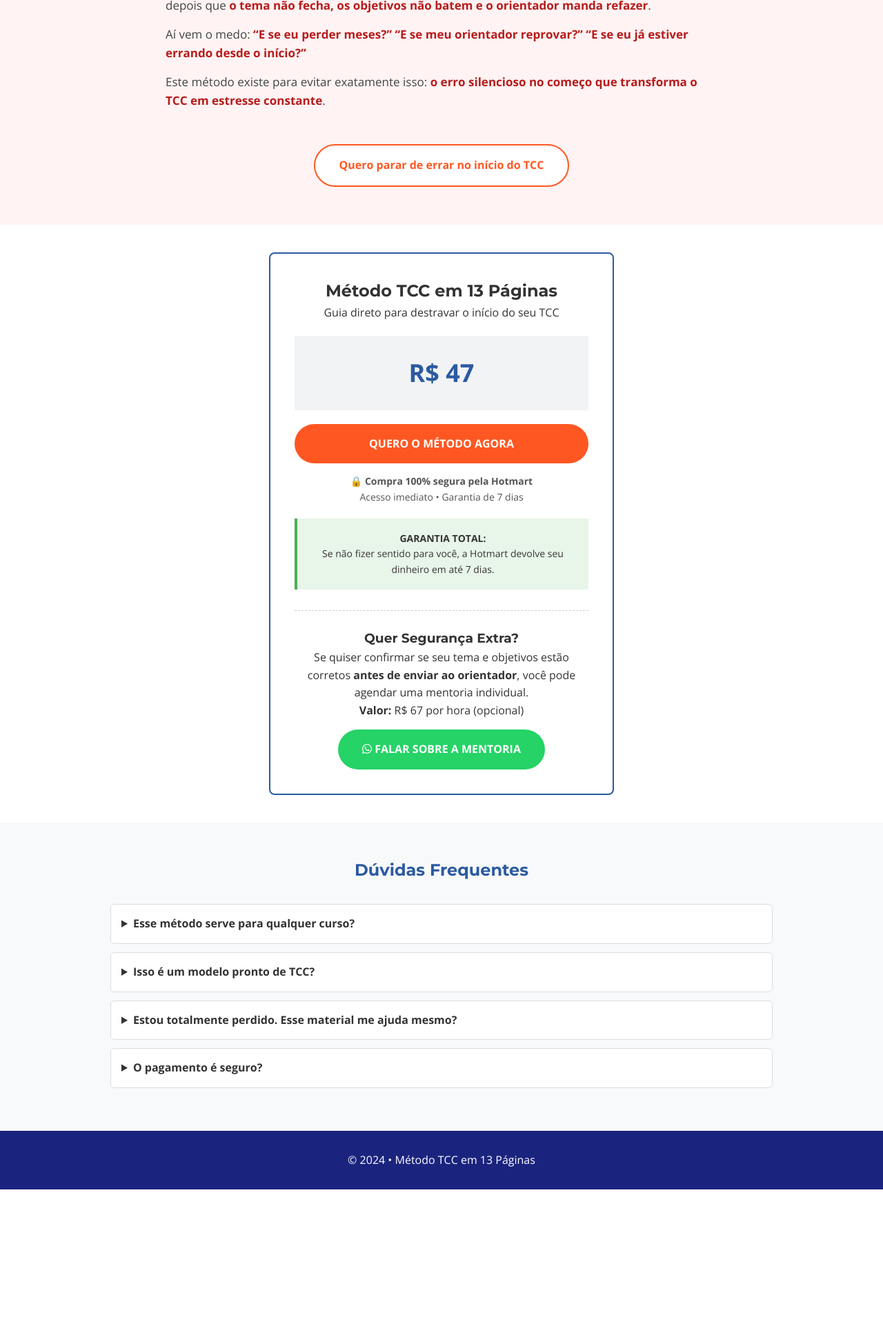
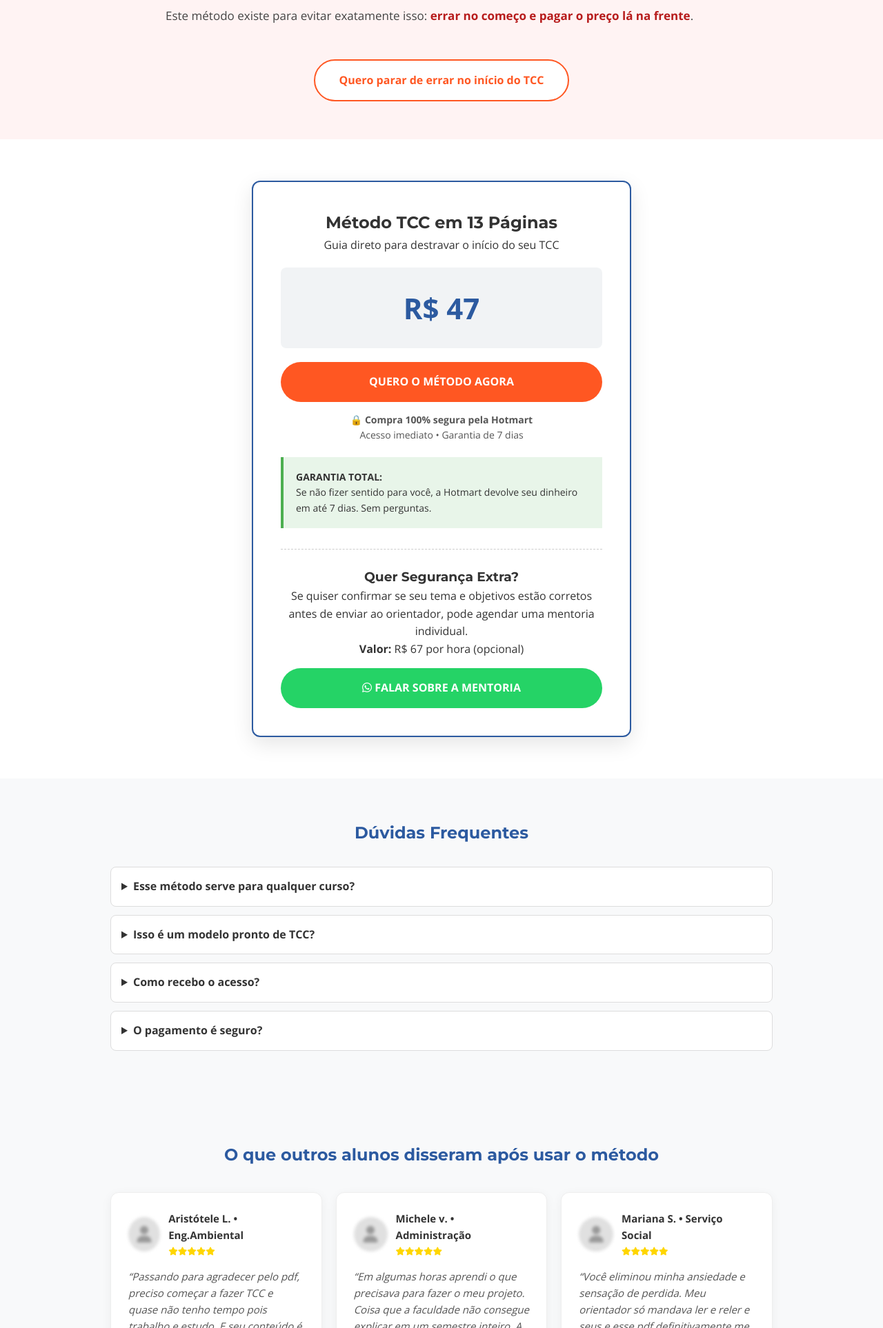
Before and after one commit to 6ustavofonttes-5ol/metodo-tcc, a plain HTML site: page index.html in a window 1280 px wide. Shown: the part 874-2800 px from the top of the page at 69% size. Before the commit the page ends 2599 px from the top, so only its background shows below. Drawn offline with nearby package versions, Linux system fonts and the light colour scheme.

Commit message:
Update index.html

```diff
--- a/index.html
+++ b/index.html
@@ -13,52 +13,92 @@
 
     <style>
         *{margin:0;padding:0;box-sizing:border-box}
-        body{font-family:'Open Sans',sans-serif;color:#333;line-height:1.6}
+        body{font-family:'Open Sans',sans-serif;color:#333;line-height:1.6; background-color: #fff;}
         h1,h2,h3{font-family:'Montserrat',sans-serif}
         .container{max-width:1000px;margin:auto;padding:0 20px}
-        .btn{display:inline-block;padding:16px 35px;border-radius:50px;font-weight:700;text-decoration:none}
+        .btn{display:inline-block;padding:16px 35px;border-radius:50px;font-weight:700;text-decoration:none;transition: 0.3s;cursor: pointer;border:none;}
+        .btn:hover{transform: scale(1.05); opacity: 0.9;}
         .btn-primary{background:#FF5722;color:#fff}
         .btn-secondary{background:#25D366;color:#fff;margin-top:15px}
         .btn-light{background:#fff;border:2px solid #FF5722;color:#FF5722;margin-top:20px}
 
-        .header{padding:15px 0;border-bottom:1px solid #eee}
+        .header{padding:15px 0;border-bottom:1px solid #eee; background: #fff;}
         .header-container{display:flex;justify-content:space-between;align-items:center}
         .logo{font-size:22px;font-weight:900;color:#2C5AA0}
         .price-tag{background:#2C5AA0;color:#fff;padding:6px 15px;border-radius:50px}
 
         .hero{background:#f8f9fa;padding:60px 0;text-align:center}
-        .hero h1{font-size:34px;color:#2C5AA0}
+        .hero h1{font-size:34px;color:#2C5AA0;line-height: 1.2;}
         .hero h1 span{color:#FF5722}
         .hero-subtitle{font-size:19px;color:#555;margin:22px 0}
 
-        .page-count{background:#fff;border:2px solid #FFD600;padding:25px;border-radius:8px;max-width:500px;margin:30px auto}
+        .page-count{background:#fff;border:2px solid #FFD600;padding:25px;border-radius:8px;max-width:500px;margin:30px auto;box-shadow: 0 4px 10px rgba(0,0,0,0.05)}
         .page-number{font-size:48px;font-weight:900;color:#FF5722}
 
-        /* DOR */
         .pain{background:#fff3f3;padding:55px 0}
         .pain h2{text-align:center;color:#b71c1c;margin-bottom:25px}
         .pain p{max-width:800px;margin:0 auto 15px;font-size:17px;color:#444}
         .pain strong{color:#b71c1c}
-
         .pain-cta{text-align:center;margin-top:30px}
 
-        .offer{padding:40px 0}
-        .offer-card{border:2px solid #2C5AA0;border-radius:8px;padding:35px;max-width:500px;margin:auto;text-align:center}
-        .price-box{background:#f1f3f5;padding:25px;margin:20px 0}
-        .new-price{font-size:36px;font-weight:900;color:#2C5AA0}
+        /* DEPOIMENTOS PROFISSIONAIS */
+        .testimonials{padding:60px 0;background:#f8f9fa}
+        .testimonials h2{text-align:center;color:#2C5AA0;margin-bottom:35px}
+        .testimonial-grid{display:grid;grid-template-columns:repeat(auto-fit,minmax(280px,1fr));gap:20px}
+
+        .testimonial{
+            background:#fff;
+            border-radius:12px;
+            padding:25px;
+            border: 1px solid #eee;
+            box-shadow: 0 4px 15px rgba(0,0,0,0.05);
+            transition: 0.3s;
+        }
+        .testimonial:hover{transform: translateY(-5px);}
+
+        .testimonial-header{display:flex;align-items:center;margin-bottom:15px}
+        .avatar{
+            width:50px;
+            height:50px;
+            border-radius:50%;
+            background:#e0e0e0;
+            display:flex;
+            align-items:center;
+            justify-content:center;
+            margin-right:12px;
+            filter:blur(2px); /* Efeito de privacidade que gera curiosidade */
+        }
+        .avatar i{font-size:24px;color:#999}
+
+        .user-info strong{display:block;font-size:15px;color:#333}
+        .stars{color: #FFD600; font-size: 12px; margin-top: 2px;}
+
+        .testimonial p{font-size:15px;color:#555;font-style: italic;}
+
+        /* OFERTA */
+        .offer{padding:60px 0}
+        .offer-card{border:2px solid #2C5AA0;border-radius:12px;padding:40px;max-width:550px;margin:auto;text-align:center;background:#fff;box-shadow: 0 10px 30px rgba(0,0,0,0.1)}
+        .price-box{background:#f1f3f5;padding:25px;margin:20px 0;border-radius: 8px;}
+        .new-price{font-size:42px;font-weight:900;color:#2C5AA0}
 
         .security{font-size:14px;color:#555;margin-top:15px}
-        .guarantee{background:#E8F5E9;padding:18px;margin-top:20px;border-left:4px solid #4CAF50;font-size:14px}
+        .guarantee{background:#E8F5E9;padding:18px;margin-top:20px;border-left:4px solid #4CAF50;font-size:14px;text-align: left;}
 
         .mentoria-box{margin-top:30px;padding-top:25px;border-top:1px dashed #ccc}
 
-        .faq{background:#f8f9fa;padding:50px 0}
+        .faq{background:#f8f9fa;padding:60px 0}
         .faq h2{text-align:center;color:#2C5AA0;margin-bottom:30px}
-        .faq details{background:#fff;border:1px solid #ddd;border-radius:6px;padding:15px;margin-bottom:12px}
-        .faq summary{font-weight:700;cursor:pointer}
+        .faq details{background:#fff;border:1px solid #ddd;border-radius:8px;padding:15px;margin-bottom:12px;cursor: pointer;}
+        .faq summary{font-weight:700;outline: none;}
         .faq p{margin-top:10px;font-size:15px;color:#555}
 
-        .footer{background:#1a247e;color:#fff;padding:30px 0;text-align:center}
+        .footer{background:#1a247e;color:#fff;padding:40px 0;text-align:center}
+
+        @media (max-width: 768px) {
+            .hero h1{font-size:28px}
+            .new-price{font-size:36px}
+        }
+
     </style>
 </head>
 
@@ -74,7 +114,7 @@
 <section class="hero">
     <div class="container">
         <h1>
-            Evite Começar o TCC do Jeito Errado
+            Evite Começar o TCC do Jeito Errado<br>
             <span>e Descobrir Isso Tarde Demais</span>
         </h1>
 
@@ -97,41 +137,28 @@
     </div>
 </section>
 
-<!-- DOR INTENSIFICADA -->
 <section class="pain">
     <div class="container">
         <h2>Se você está travado no TCC, isso não é falta de capacidade</h2>
 
-        <p>
-            O problema quase sempre é o mesmo:
-            <strong>você começa pelo lugar errado</strong>.
-        </p>
+        <p><strong>O problema quase sempre é o mesmo:</strong> você começa pelo lugar errado.</p>
 
         <p>
-            A maioria tenta iniciar pelo referencial teórico, pela introdução
-            ou até pelo resumo — e só descobre depois que
-            <strong>o tema não fecha, os objetivos não batem e o orientador manda refazer</strong>.
-        </p>
-
-        <p>
-            Aí vem o medo:
-            <strong>“E se eu perder meses?”</strong>
-            <strong>“E se meu orientador reprovar?”</strong>
-            <strong>“E se eu já estiver errando desde o início?”</strong>
+            A maioria tenta iniciar pelo referencial, introdução ou resumo —
+            e só descobre depois que <strong>o tema não fecha e o orientador manda refazer</strong>.
         </p>
 
         <p>
             Este método existe para evitar exatamente isso:
-            <strong>o erro silencioso no começo que transforma o TCC em estresse constante</strong>.
+            <strong>errar no começo e pagar o preço lá na frente</strong>.
         </p>
 
         <div class="pain-cta">
-            <a href="#offer" class="btn btn-light">
-                Quero parar de errar no início do TCC
-            </a>
+            <a href="#offer" class="btn btn-light">Quero parar de errar no início do TCC</a>
         </div>
     </div>
 </section>
+
 
 <section class="offer" id="offer">
     <div class="offer-card">
@@ -153,21 +180,15 @@
 
         <div class="guarantee">
             <strong>GARANTIA TOTAL:</strong><br>
-            Se não fizer sentido para você, a Hotmart devolve seu dinheiro em até 7 dias.
+            Se não fizer sentido para você, a Hotmart devolve seu dinheiro em até 7 dias. Sem perguntas.
         </div>
 
         <div class="mentoria-box">
             <h3>Quer Segurança Extra?</h3>
-            <p>
-                Se quiser confirmar se seu tema e objetivos estão corretos
-                <strong>antes de enviar ao orientador</strong>,
-                você pode agendar uma mentoria individual.
-            </p>
+            <p>Se quiser confirmar se seu tema e objetivos estão corretos antes de enviar ao orientador, pode agendar uma mentoria individual.</p>
             <p><strong>Valor:</strong> R$ 67 por hora (opcional)</p>
 
-            <a href="https://wa.me/5583981197746?text=Olá!%20Tenho%20interesse%20na%20mentoria%20sobre%20TCC."
-               target="_blank"
-               class="btn btn-secondary">
+            <a href="https://wa.me/5583981197746?text=Olá!%20Tenho%20interesse%20na%20mentoria%20sobre%20TCC." target="_blank" class="btn btn-secondary" style="width:100%">
                 <i class="fab fa-whatsapp"></i> FALAR SOBRE A MENTORIA
             </a>
         </div>
@@ -177,33 +198,85 @@
 <section class="faq">
     <div class="container">
         <h2>Dúvidas Frequentes</h2>
-
         <details>
             <summary>Esse método serve para qualquer curso?</summary>
-            <p>Sim. Ele trabalha a base do TCC: tema, objetivos e organização do método.</p>
+            <p>Sim. Ele trabalha a base lógica de qualquer TCC: tema, delimitação, objetivos e estrutura inicial.</p>
         </details>
-
         <details>
             <summary>Isso é um modelo pronto de TCC?</summary>
-            <p>Não. É um guia para pensar corretamente o TCC desde o início.</p>
+            <p>Não. É um guia para você pensar e estruturar corretamente o SEU trabalho desde o primeiro dia.</p>
         </details>
-
         <details>
-            <summary>Estou totalmente perdido. Esse material me ajuda mesmo?</summary>
-            <p>Sim. Ele foi criado exatamente para quem está travado, com medo de errar e não sabe nem como começar.</p>
+            <summary>Como recebo o acesso?</summary>
+            <p>Imediatamente após a confirmação do pagamento, a Hotmart envia os dados de acesso para o seu e-mail.</p>
         </details>
-
         <details>
             <summary>O pagamento é seguro?</summary>
-            <p>Sim. A venda e a entrega são feitas pela <strong>Hotmart</strong>,a maior plataforma de produtos digitais do Brasil.
-Compra segura, acesso imediato e garantia de 7 dias.</p>
+            <p>Sim. Todo o processo é gerido pela Hotmart, a maior plataforma de produtos digitais da América Latina.</p>
         </details>
     </div>
 </section>
 
+
+<section class="testimonials">
+    <div class="container">
+        <h2>O que outros alunos disseram após usar o método</h2>
+
+        <div class="testimonial-grid">
+            <div class="testimonial">
+                <div class="testimonial-header">
+                    <div class="avatar"><i class="fas fa-user"></i></div>
+                    <div class="user-info">
+                        <strong>Aristótele L. • Eng.Ambiental</strong>
+                        <div class="stars"><i class="fas fa-star"></i><i class="fas fa-star"></i><i class="fas fa-star"></i><i class="fas fa-star"></i><i class="fas fa-star"></i></div>
+                    </div>
+                </div>
+                <p>“Passando para agradecer pelo pdf, preciso começar a fazer TCC e quase não tenho tempo pois trabalho e estudo. E seu conteúdo é rápido, necessário e objetivo. Tá me ajudando a poupar tempo rsrs”</p>
+            </div>
+
+            <div class="testimonial">
+                <div class="testimonial-header">
+                    <div class="avatar"><i class="fas fa-user"></i></div>
+                    <div class="user-info">
+                        <strong>Michele v. • Administração</strong>
+                        <div class="stars"><i class="fas fa-star"></i><i class="fas fa-star"></i><i class="fas fa-star"></i><i class="fas fa-star"></i><i class="fas fa-star"></i></div>
+                    </div>
+                </div>
+                <p>“Em algumas horas aprendi o que precisava para fazer o meu projeto. Coisa que a faculdade não consegue explicar em um semestre inteiro. A faculdade tem um método de ensino muito ultrapassado.”</p>
+            </div>
+
+            <div class="testimonial">
+                <div class="testimonial-header">
+                    <div class="avatar"><i class="fas fa-user"></i></div>
+                    <div class="user-info">
+                        <strong>Mariana S. • Serviço Social</strong>
+                        <div class="stars"><i class="fas fa-star"></i><i class="fas fa-star"></i><i class="fas fa-star"></i><i class="fas fa-star"></i><i class="fas fa-star"></i></div>
+                    </div>
+                </div>
+                <p>“Você eliminou minha ansiedade e sensação de perdida.  Meu orientador só mandava ler e reler e seus e esse pdf  definitivamente me ajudou desenvolver meu tcc. ”</p>
+            </div>
+        </div>
+    </div>
+</section>
+
 <footer class="footer">
-    <p>&copy; 2024 • Método TCC em 13 Páginas</p>
+    <div class="container">
+        <p>&copy; 2024 • Método TCC em 13 Páginas</p>
+        <p style="font-size: 12px; margin-top: 10px; opacity: 0.7;">Este site não faz parte do Facebook ou do Google. Os resultados podem variar de aluno para aluno.</p>
+    </div>
 </footer>
+
+<script>
+    // Smooth Scroll para os links internos
+    document.querySelectorAll('a[href^="#"]').forEach(anchor => {
+        anchor.addEventListener('click', function (e) {
+            e.preventDefault();
+            document.querySelector(this.getAttribute('href')).scrollIntoView({
+                behavior: 'smooth'
+            });
+        });
+    });
+</script>
 
 </body>
 </html>
```
